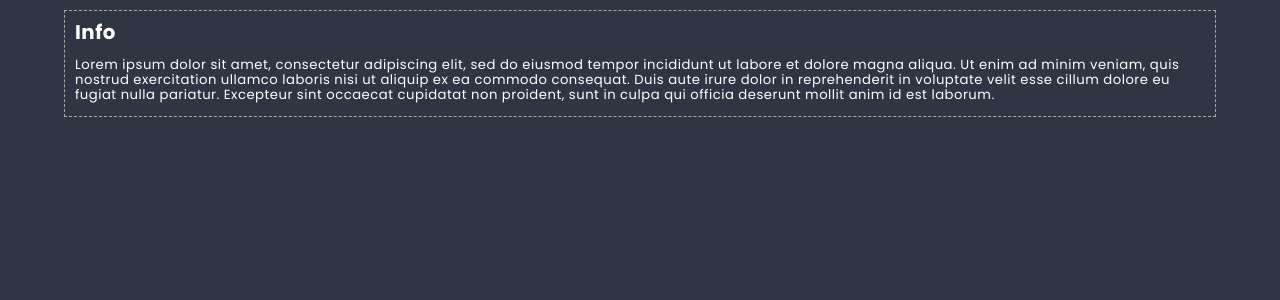
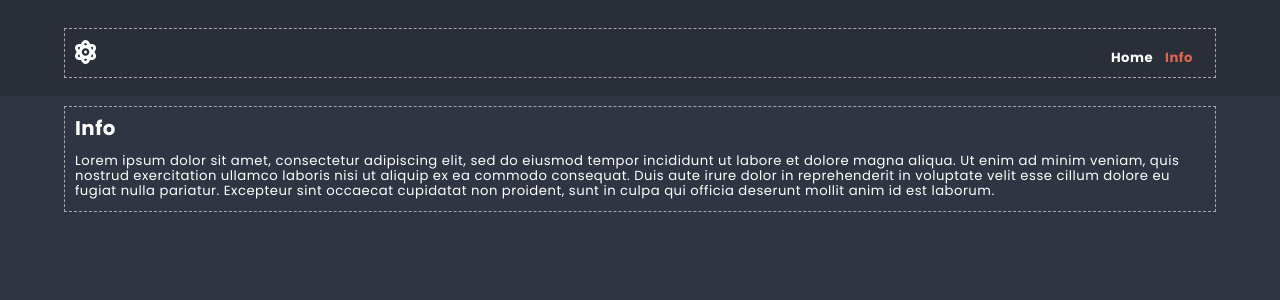
Before and after one commit to wnwarchdev/introReact, a React app: page /info in a window 1280 px wide. Shown: the top 300 px of the page. Built offline with nearby package versions, Linux system fonts and the light colour scheme.

Commit message:
Add Header to MainLayout

```diff
--- a/src/components/Header/Header.scss
+++ b/src/components/Header/Header.scss
@@ -28,4 +28,5 @@
 
 .logo {
   font-size: 24px;
+  margin-bottom: 10px;
 }
--- a/src/components/MainLayout/MainLayout.js
+++ b/src/components/MainLayout/MainLayout.js
@@ -1,11 +1,12 @@
 import React from 'react';
 import PropTypes from 'prop-types';
+import Header from '../Header/Header';
 
 const MainLayout = ({children}) => (
   <div>
+    <Header/>
     {children}
-  </div>
-);
+  </div> );
 
 MainLayout.propTypes = {
   children: PropTypes.node,
```
